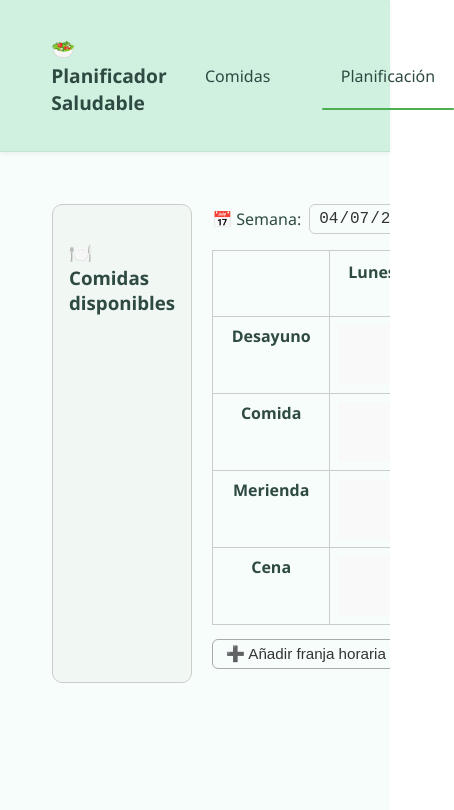
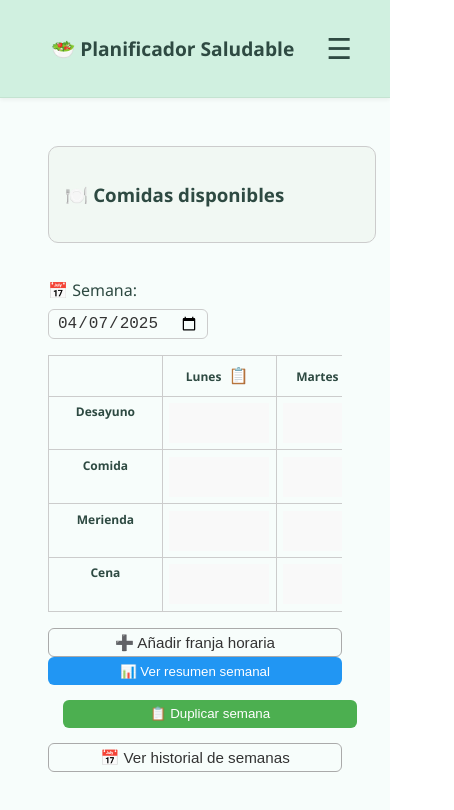
Before and after one commit to Diegh0/GastroFit, an Angular app: page /planificacion in a window 390 px wide. Shown: the top 810 px of the page, 454 px wide, since content can reach past the window. Built offline with nearby package versions, Linux system fonts and the light colour scheme.

Commit message:
Responsive creado

```diff
--- a/src/app/features/comidas/comida-form/comida-form.component.scss
+++ b/src/app/features/comidas/comida-form/comida-form.component.scss
@@ -58,6 +58,7 @@ button {
     background: #388e3c;
   }
 }
+
 .campo {
   display: flex;
   flex-direction: column;
@@ -75,6 +76,34 @@ button {
     border-radius: 6px;
   }
 }
-.btn-guardar{
+
+.btn-guardar {
   margin-top: 10px;
 }
+
+@media (max-width: 768px) {
+  .card-form {
+    padding: 1rem;
+  }
+
+  .ingrediente-card {
+    grid-template-columns: 1fr;
+  }
+
+  .preview {
+    max-width: 100%;
+  }
+
+  button, input {
+    font-size: 1rem;
+  }
+
+  h2, h3 {
+    font-size: 1.4rem;
+    text-align: center;
+  }
+
+  .btn-guardar {
+    width: 100%;
+  }
+}
--- a/src/app/features/comidas/comida-list/comida-list.component.html
+++ b/src/app/features/comidas/comida-list/comida-list.component.html
@@ -6,9 +6,7 @@
       <a [routerLink]="['/comidas', comida.id]" class="comida-card-link">
       <img [src]="comida.imagenUrl || 'assets/no-image.png'" alt="Imagen de la comida" />
       </a>
-      <button class="estrella" (click)="toggleFavorito(comida)">
-        {{ comida.favorita ? '⭐' : '☆' }}
-      </button>
+
 
     </div>
     <div class="contenido">
@@ -19,6 +17,9 @@
       <div class="acciones">
         <button class="papelera" (click)="eliminarComida(comida)" title="Eliminar comida">🗑️</button>
       </div>
+      <button class="estrella" (click)="toggleFavorito(comida)">
+        {{ comida.favorita ? '⭐' : '☆' }}
+      </button>
     </div>
 
   </div>
--- a/src/app/features/comidas/comida-list/comida-list.component.scss
+++ b/src/app/features/comidas/comida-list/comida-list.component.scss
@@ -44,15 +44,7 @@
       object-fit: cover;
     }
 
-    .estrella {
-      position: absolute;
-      top: 10px;
-      right: 10px;
-      background: transparent;
-      border: none;
-      font-size: 1.5rem;
-      cursor: pointer;
-    }
+
   }
 
   .contenido {
@@ -84,3 +76,12 @@
   text-decoration: none;
   color: inherit;
 }
+.estrella {
+  position: absolute;
+  top: 10px;
+  right: 10px;
+  background: transparent;
+  border: none;
+  font-size: 1.5rem;
+  cursor: pointer;
+}
--- a/src/app/features/planificacion/planificador-semanal/planificador-semanal.component.scss
+++ b/src/app/features/planificacion/planificador-semanal/planificador-semanal.component.scss
@@ -321,3 +321,79 @@
   }
 
 }
+@media (max-width: 768px) {
+  .contenedor-planificador {
+    flex-direction: column;
+    padding: 1rem;
+  }
+
+  .lista-comidas {
+    width: 100%;
+    margin-bottom: 1rem;
+  }
+
+  .tabla-calendario {
+    font-size: 0.75rem;
+    display: block;
+    overflow-x: auto;
+  }
+
+  .tabla-calendario thead,
+  .tabla-calendario tbody,
+  .tabla-calendario th,
+  .tabla-calendario td {
+    white-space: nowrap;
+  }
+
+  .tabla-calendario th,
+  .tabla-calendario td {
+    padding: 0.4rem;
+  }
+
+  .celda-drop {
+    min-height: 40px;
+  }
+
+  .comida-drop {
+    font-size: 0.85rem;
+  }
+
+  .selector-semana {
+    flex-direction: column;
+    align-items: flex-start;
+    gap: 0.5rem;
+  }
+
+  .botonera {
+    flex-direction: column;
+    gap: 0.75rem;
+    margin-top: 1rem;
+  }
+
+  .botonera button {
+    width: 100%;
+  }
+
+  .resumen-dia,
+  .resumen-semanal,
+  .duplicador-semana,
+  .historial-semanas {
+    font-size: 0.9rem;
+    padding: 0.8rem;
+  }
+
+  .historial-semanas ul li {
+    flex-direction: column;
+    align-items: flex-start;
+    gap: 0.3rem;
+  }
+
+  .modal .modal-botones {
+    flex-direction: column;
+    gap: 0.5rem;
+  }
+
+  .modal .modal-botones button {
+    width: 100%;
+  }
+}
--- a/src/app/home/home.component.html
+++ b/src/app/home/home.component.html
@@ -5,12 +5,14 @@
       Tu navegador no soporta el video.
     </video>
   </div>
+
   <div class="hero-content">
     <h1>Tu nutrición, organizada</h1>
-      <p >Planifica tus comidas, controla tus macros y mejora tu alimentación de forma visual y sencilla.</p>
+    <p>Planifica tus comidas, controla tus macros y mejora tu alimentación de forma visual y sencilla.</p>
     <button routerLink="/comidas" class="boton">🍽️ Comenzar</button>
   </div>
 </section>
+
 
   <section class="feature">
     <div class="content">
--- a/src/app/home/home.component.scss
+++ b/src/app/home/home.component.scss
@@ -1,4 +1,3 @@
-/* Estilos para home.component.scss */
 :host {
   display: block;
   font-family: 'Segoe UI', Tahoma, Geneva, Verdana, sans-serif;
@@ -6,28 +5,52 @@
   scroll-behavior: smooth;
 }
 
+// 🧱 Sección hero
 .hero {
+  position: relative;
   height: 100vh;
-    background: linear-gradient(to bottom, rgba(0, 0, 0, 0.4), rgba(0, 0, 0, 0.6)),
-                url('/assets/hero-nutricion.jpg') center/cover no-repeat;
+  overflow: hidden;
   display: flex;
   align-items: center;
   justify-content: center;
   text-align: center;
   color: white;
   padding: 2rem;
+}
+
+.video-background {
+  position: absolute;
+  top: 0;
+  left: 0;
+  width: 100%;
+  height: 100%;
+  overflow: hidden;
+  z-index: 0;
+
+  video {
+    width: 100%;
+    height: 100%;
+    object-fit: cover;
+    filter: brightness(0.4); // 👈 Asegura contraste con el texto
+  }
+}
 
 .hero-content {
+  position: relative;
+  z-index: 1;
   max-width: 700px;
+
   h1 {
     font-size: 3rem;
     margin-bottom: 1rem;
   }
+
   p {
     font-size: 1.2rem;
     margin-bottom: 2rem;
   }
-      .boton-hero {
+
+  .boton {
     padding: 0.8rem 1.6rem;
     background-color: #4caf50;
     color: white;
@@ -44,8 +67,8 @@
     }
   }
 }
-  }
 
+// 🧩 Secciones intermedias
 .feature {
   padding: 4rem 2rem;
   display: flex;
@@ -72,6 +95,7 @@
   }
 }
 
+// 📢 Llamada a la acción
 .cta {
   padding: 4rem 2rem;
   text-align: center;
@@ -82,7 +106,7 @@
     margin-bottom: 1.5rem;
   }
 
-    .boton-hero {
+  .boton {
     padding: 0.8rem 1.6rem;
     background-color: #388e3c;
     color: white;
@@ -91,7 +115,6 @@
     font-weight: bold;
     font-size: 1.1rem;
     cursor: pointer;
-      text-decoration: none;
     transition: background 0.3s;
 
     &:hover {
@@ -99,16 +122,8 @@
     }
   }
 }
-  // Contenedor principal
-.home-container {
-    display: flex;
-    flex-direction: column;
-    align-items: center;
-    padding: 3rem 1.5rem;
-    gap: 3rem;
-  }
 
-  // Estilos comunes para los botones
+// 📌 Comunes
 .boton {
   padding: 0.8rem 2rem;
   font-size: 1.1rem;
@@ -131,14 +146,6 @@
   }
 }
 
-  // Botones secundarios (opcional)
-  .boton-secundario {
-    background: linear-gradient(to right, #2196f3, #64b5f6);
-
-    &:hover {
-      transform: scale(1.05);
-    }
-  }
 .texto-explicativo {
   font-family: 'Lato', sans-serif;
   font-weight: 300;
@@ -150,6 +157,7 @@
   text-align: center;
 }
 
+// 📱 Responsivo
 @media (max-width: 768px) {
   .hero .hero-content h1 {
     font-size: 2.2rem;
@@ -158,4 +166,11 @@
   .feature .content p {
     font-size: 1rem;
   }
+  .boton {
+    width: 100%;
+    font-size: 1rem;
   }
+  .hero-content {
+    padding: 1rem !important;
+  }
+}
--- a/src/app/layout/main-layout/main-layout.component.html
+++ b/src/app/layout/main-layout/main-layout.component.html
@@ -2,7 +2,12 @@
   <a [routerLink]="['']" class="comida-card-link">
     <div class="logo">🥗 Planificador Saludable</div>
   </a>
-  <div class="nav-links">
+
+  <!-- Botón hamburguesa visible solo en móvil -->
+  <button class="menu-toggle" (click)="menuAbierto = !menuAbierto">☰</button>
+
+  <!-- Menú de navegación -->
+  <div class="nav-links" [ngClass]="{ open: menuAbierto }">
     <a routerLink="/comidas" routerLinkActive="active">Comidas</a>
     <a routerLink="/planificacion" routerLinkActive="active">Planificación</a>
   </div>
--- a/src/app/layout/main-layout/main-layout.component.scss
+++ b/src/app/layout/main-layout/main-layout.component.scss
@@ -15,11 +15,20 @@
   padding: 1rem 2rem;
   box-shadow: 0 2px 4px rgba(0, 0, 0, 0.05);
   border-bottom: 1px solid #c4e3d1;
-}
+  position: relative;
 
   .logo {
     font-weight: bold;
     font-size: 1.2rem;
+    color: #2e4a42;
+  }
+
+  .menu-toggle {
+    display: none;
+    background: none;
+    border: none;
+    font-size: 1.8rem;
+    cursor: pointer;
     color: #2e4a42;
   }
 
@@ -34,7 +43,6 @@ a {
     font-weight: 500;
     position: relative;
     padding: 1.2rem;
-
 
     &.active::after {
       content: '';
@@ -52,25 +60,32 @@ a {
       color: #388e3c;
     }
   }
+}
 
 .contenido {
   flex: 1;
   padding: 2rem;
   overflow-y: auto;
 }
-.video-background {
-  position: fixed;
-  top: 0;
-  left: 0;
+
+@media (max-width: 768px) {
+  .menu {
+    flex-wrap: wrap;
+
+    .menu-toggle {
+      display: block;
+    }
+
+    .nav-links {
+      display: none;
+      flex-direction: column;
       width: 100%;
-  height: 100%;
-  overflow: hidden;
-  z-index: -1;
+      gap: 1rem;
+      margin-top: 1rem;
 
-  video {
-    min-width: 100%;
-    min-height: 100%;
-    object-fit: cover;
-    filter: brightness(0.5); // para que el texto se lea mejor
+      &.open {
+        display: flex;
       }
     }
+  }
+}
--- a/src/app/layout/main-layout/main-layout.component.ts
+++ b/src/app/layout/main-layout/main-layout.component.ts
@@ -7,5 +7,15 @@ import { Component } from '@angular/core';
     standalone: false
 })
 export class MainLayoutComponent {
+    menuAbierto = false;
+
+    toggleMenu(): void {
+      this.menuAbierto = !this.menuAbierto;
+    }
+
+    cerrarMenu(): void {
+      this.menuAbierto = false;
+    }
+
 
 }
```
Lines whose indentation alone changed are shown as unchanged.
